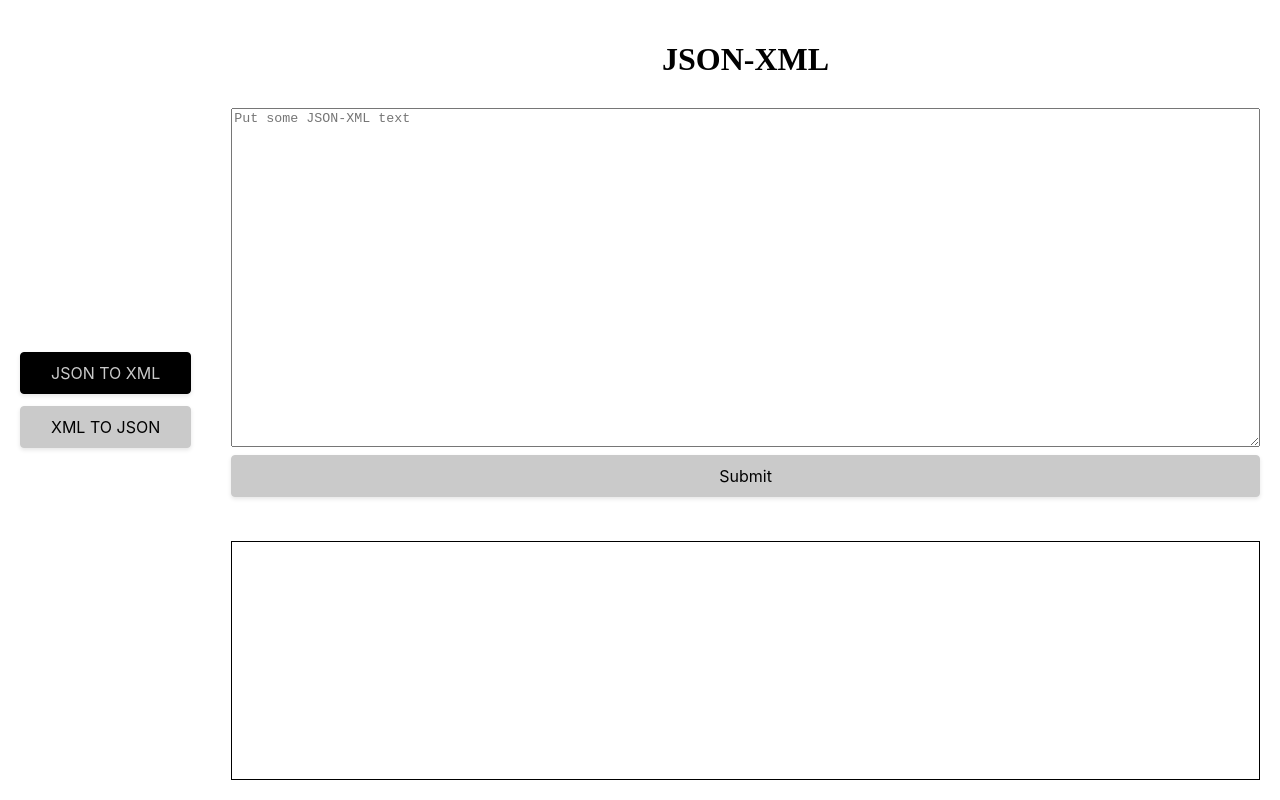
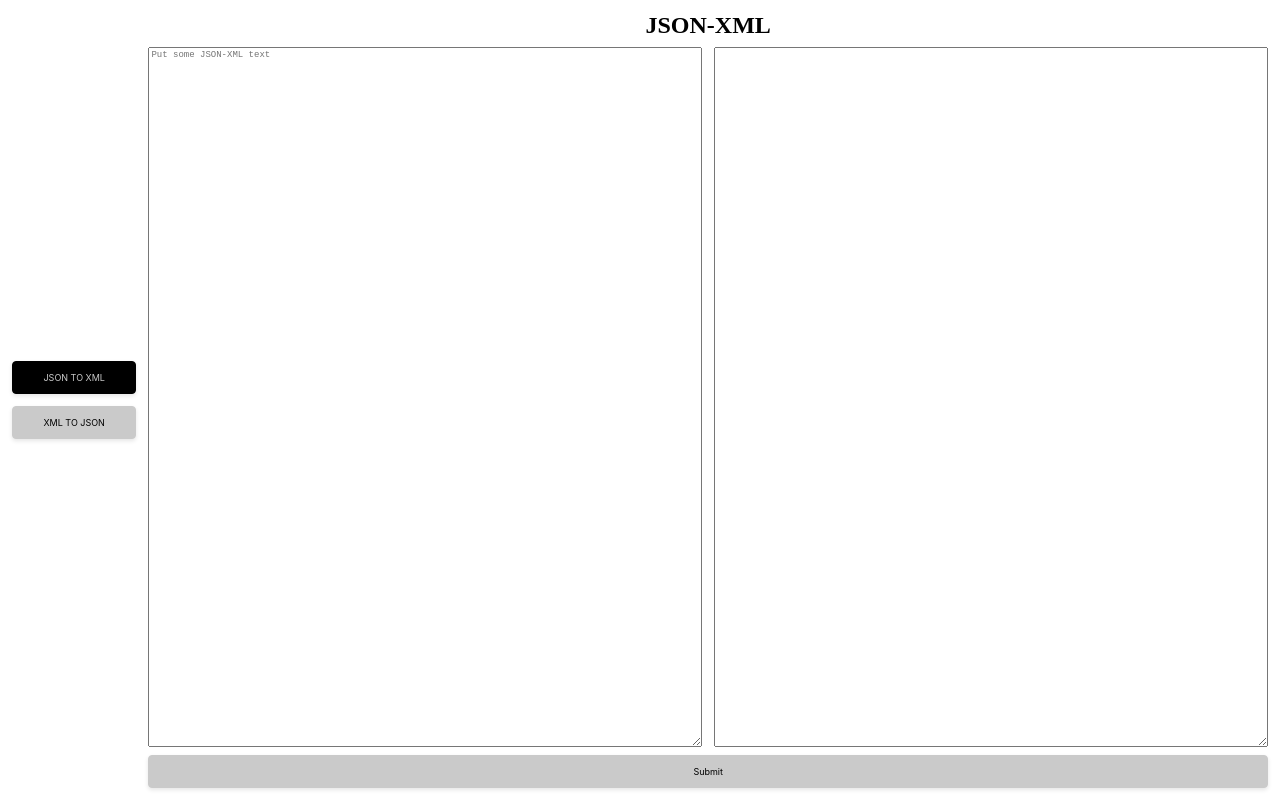
Before and after one commit to Jhons14/FrontConverter, a React (Vite) app: page / in a window 1280 px wide. Built offline with nearby package versions, Linux system fonts and the light colour scheme; no server answers.

Commit message:
Adding clean up forms at formatr change

```diff
--- a/src/App/App.css
+++ b/src/App/App.css
@@ -2,15 +2,18 @@ body {
   margin: 0;
 }
 .app-container {
+  padding: 12px;
+  gap: 12px;
+
   display: grid;
-  grid-template-columns: auto 1fr;
+  grid-template-columns: 1fr 9fr;
   max-height: 100vh;
   height: 100vh;
   box-sizing: border-box;
 }
 
 .format-buttons-container {
-  padding: 20px;
+  width: 100%;
   gap: 12px;
   display: flex;
   flex-direction: column;
@@ -29,7 +32,7 @@ body {
   cursor: pointer;
   font-family: 'Akzidenz Grotesk BQ Medium', -apple-system, BlinkMacSystemFont,
     sans-serif;
-  font-size: 16px;
+  font-size: xx-small;
   font-weight: 400;
   outline: none;
   outline: 0;
@@ -53,6 +56,20 @@ body {
   transform: translateY(-2px);
 }
 
+.formData-container {
+  display: flex;
+  flex-direction: column;
+  height: 100%;
+  box-sizing: border-box;
+}
+
+h3 {
+  font-size: 24px;
+  text-align: center;
+  margin: 0;
+  margin-bottom: 8px;
+}
+
 @media (min-width: 768px) {
   .button {
     padding: 10px 30px;
--- a/src/App/App.jsx
+++ b/src/App/App.jsx
@@ -1,17 +1,21 @@
-import { useState } from 'react';
+import { DataContainer } from '../components/DataContainer/DataContainer';
+import { useEffect, useState } from 'react';
 import './App.css';
-import { DataContainer } from '../components/DataContainer/DataContainer';
 
 export function App() {
   const [formatToConvert, setFormatToConvert] = useState('JSON-XML');
   const [data, setData] = useState('');
   const [dataResult, setDataResult] = useState('');
-  const [error, setError] = useState();
+  const [error, setError] = useState(null);
+
+  useEffect(() => {
+    setDataResult('');
+    setError(null);
+    setData('');
+  }, [formatToConvert]);
 
   function onChooseFormat(format) {
     setFormatToConvert(format);
-    setDataResult('');
-    setError();
   }
 
   function isSelected(format) {
@@ -27,7 +31,7 @@ export function App() {
       <div className='format-buttons-container'>
         <button
           type='button'
-          className={`button format-button ${(isSelected('JSON-XML'))}`}
+          className={`button format-button ${isSelected('JSON-XML')}`}
           id={'JSON-XML'}
           onClick={() => onChooseFormat('JSON-XML')}
         >
@@ -35,13 +39,15 @@ export function App() {
         </button>
         <button
           type='button'
-          className={`button format-button ${(isSelected('XML-JSON'))}`}
+          className={`button format-button ${isSelected('XML-JSON')}`}
           id={'XML-JSON'}
           onClick={() => onChooseFormat('XML-JSON')}
         >
           XML TO JSON
         </button>
       </div>
+      <div className='formData-container'>
+        <h3 htmlFor='data-input'>{formatToConvert}</h3>
         <DataContainer
           formatToConvert={formatToConvert}
           dataResult={dataResult}
@@ -52,5 +58,6 @@ export function App() {
           setError={setError}
         />
       </div>
+    </div>
   );
 }
--- a/src/components/DataContainer/DataContainer.css
+++ b/src/components/DataContainer/DataContainer.css
@@ -1,26 +1,24 @@
 .data-container {
-  padding: 20px;
+  text-align: center;
   display: grid;
-  grid-template-rows: 2fr 20px 1fr;
-  height: inherit;
-  max-height: inherit;
+  grid-template-columns: 1fr 1fr;
+  height: 100%;
   gap: 12px;
   box-sizing: border-box;
 }
+
 .data-form {
   display: flex;
+  flex-direction: column;
+  height: 100%;
   gap: 8px;
-  flex-direction: column;
   text-align: center;
+  box-sizing: border-box;
 }
 
-.data-input {
+.data-input,
+.data-output {
+  font-size: xx-small;
   height: 100%;
-  overflow-y: auto;
+  box-sizing: border-box;
 }
-
-.result-display {
-  overflow-y: auto;
-  border: solid 1px;
-  margin: 0;
-}
--- a/src/components/DataContainer/DataContainer.jsx
+++ b/src/components/DataContainer/DataContainer.jsx
@@ -5,14 +5,13 @@ export function DataContainer({
   formatToConvert,
   data,
   setData,
-  error,
   setError,
 }) {
   const SERVER_URL = import.meta.env.VITE_SERVER_URL;
-
   const JSON_2_XML_URL = `${SERVER_URL}/convert/json-to-xml`;
   const XML_2_JSON_URL = `${SERVER_URL}/convert/xml-to-json`;
   const formatErrorMsg = 'Error. Por favor revisa el formato de entrada';
+
   function onSubmitData(e, data) {
     setDataResult('');
     setError('');
@@ -60,27 +59,19 @@ export function DataContainer({
   }
 
   return (
-    <div className='data-container'>
-      <form
-        className='data-form'
-        id='data-form'
-        onSubmit={(e) => onSubmitData(e, data)}
-      >
-        <h1 id='data-label' htmlFor='data-input'>
-          {formatToConvert}
-        </h1>
+    <form className='data-form' onSubmit={(e) => onSubmitData(e, data)}>
+      <div className='data-container'>
         <textarea
+          value={data}
           className='data-input'
           placeholder={`Put some ${formatToConvert} text`}
-          id='data-input'
           onChange={(e) => setData(e.target?.value)}
         ></textarea>
-        <button className='button submit-button' type='submit'>
-          Submit
-        </button>
-      </form>
-      <div>{!!error && <div>{error}</div>}</div>
-      <pre className='result-display'>{dataResult}</pre>
-    </div>
+        <textarea className='data-output' value={dataResult}></textarea>
+      </div>
+      <button className='button submit-button' type='submit'>
+        Submit
+      </button>
+    </form>
   );
 }
```
Also changed, not shown: 2 other files (tests, documents, lock files or other folders). Lines whose indentation alone changed are shown as unchanged.
